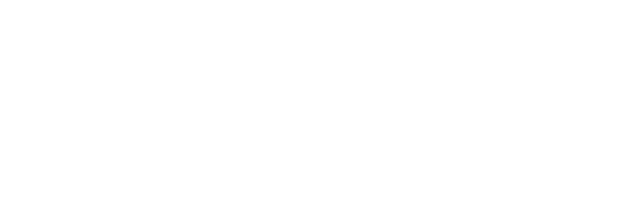
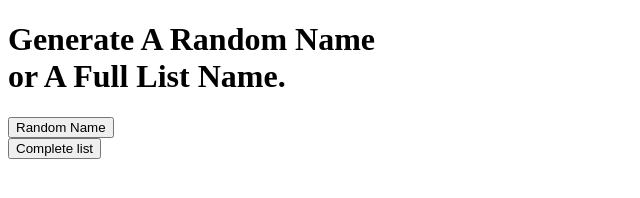
Before and after one commit to PierreDenaes/UTOPLAB-Simplon, a plain HTML site: page Exercices_Javascript/index.html in a window 1280 px wide. Shown: the whole page, without its empty margins (0-640 px from the left). Drawn offline with Linux system fonts and the light colour scheme.

Commit message:
ajout du contenu au fichier index.html

```diff
--- a/Exercices_Javascript/index.html
+++ b/Exercices_Javascript/index.html
@@ -5,6 +5,20 @@
 	<title>Document</title>
 </head>
 <body>
+	<div class="container">
+  <h1>Generate A Random Name<br> or A Full List Name.</h1>
+  <div class="appName">
+    <div class="answerType1">
+      <button class="btn btn-primary" id="generate">Random Name</button>
+      <div id="random-name"></div>
+    </div>
+    <div class="answerType2">
+      <button class="btn btn-success" id="all-name">Complete list</button>
+      <div id="completList"></div>
+    </div>
 
+  </div>
+</div>
+<script src="javascript.js"></script>
 </body>
 </html>
```
